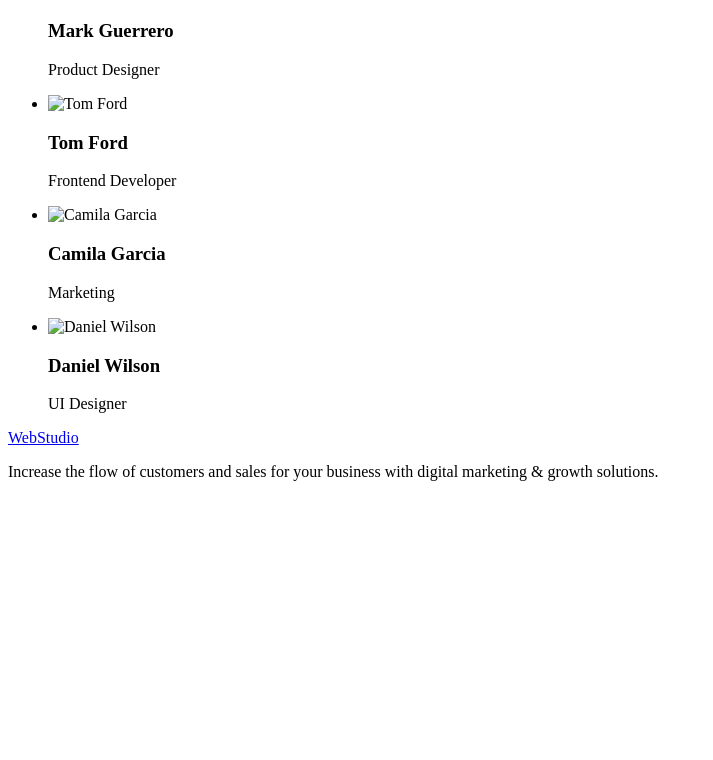
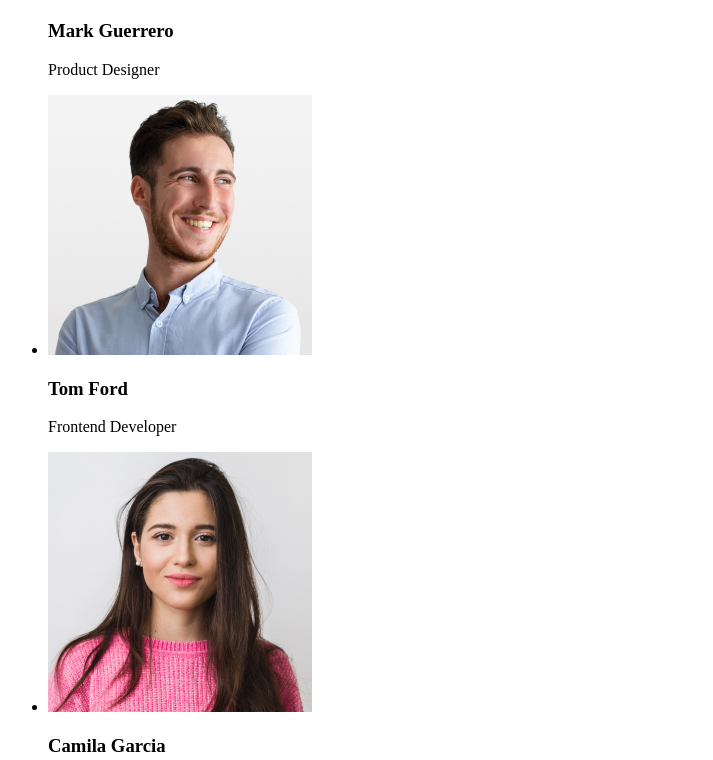
Before and after one commit to viktoriia-volvich/goit-markup-hw-01, a plain HTML site: page index.html in a window 1280 px wide. Shown: the part 923-1683 px from the top of the page, without its empty margins (0-713 px from the left). Before the commit the page ends 1420 px from the top, so only its background shows below. Drawn offline with Linux system fonts and the light colour scheme.

Commit message:
update index.html

```diff
--- a/index.html
+++ b/index.html
@@ -80,7 +80,7 @@
           </li>
           <li>
             <img
-              src=".images/img2.jpg"
+              src="./images/img2.jpg"
               alt="Tom Ford"
               width="264"
               height="260"
@@ -90,7 +90,7 @@
           </li>
           <li>
             <img
-              src=".images/img3.jpg"
+              src="./images/img3.jpg"
               alt="Camila Garcia"
               width="264"
               height="260"
@@ -100,7 +100,7 @@
           </li>
           <li>
             <img
-              src=".images/img4.jpg"
+              src="./images/img4.jpg"
               alt="Daniel Wilson"
               width="264"
               height="260"
```
